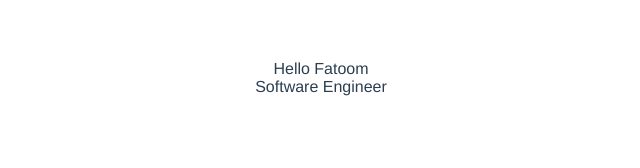
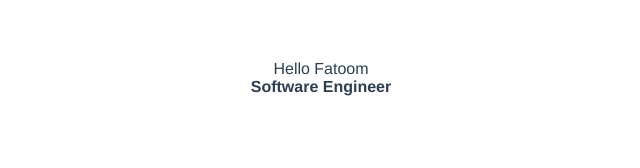
Before and after one commit to FatoomMFayad/vuejs3-app, a Vue app in the folder hello-world/: page / in a window 1280 px wide. Shown: the top 168 px of the page, without its empty margins (319-959 px from the left). Built offline with nearby package versions, Linux system fonts and the light colour scheme.

Commit message:
bind html

```diff
--- a/hello-world/src/App.vue
+++ b/hello-world/src/App.vue
@@ -2,7 +2,7 @@
 <div>
   {{greet}} {{name}}
 </div>
-<div v-text="position"></div>
+<div v-html="position"></div>
 
 </template>
 
@@ -14,7 +14,7 @@ export default {
     return {
       greet: "Hello",
       name: "Fatoom",
-      position: "Software Engineer"
+      position: "<b>Software Engineer</b>"
     };
   },
 };
```
